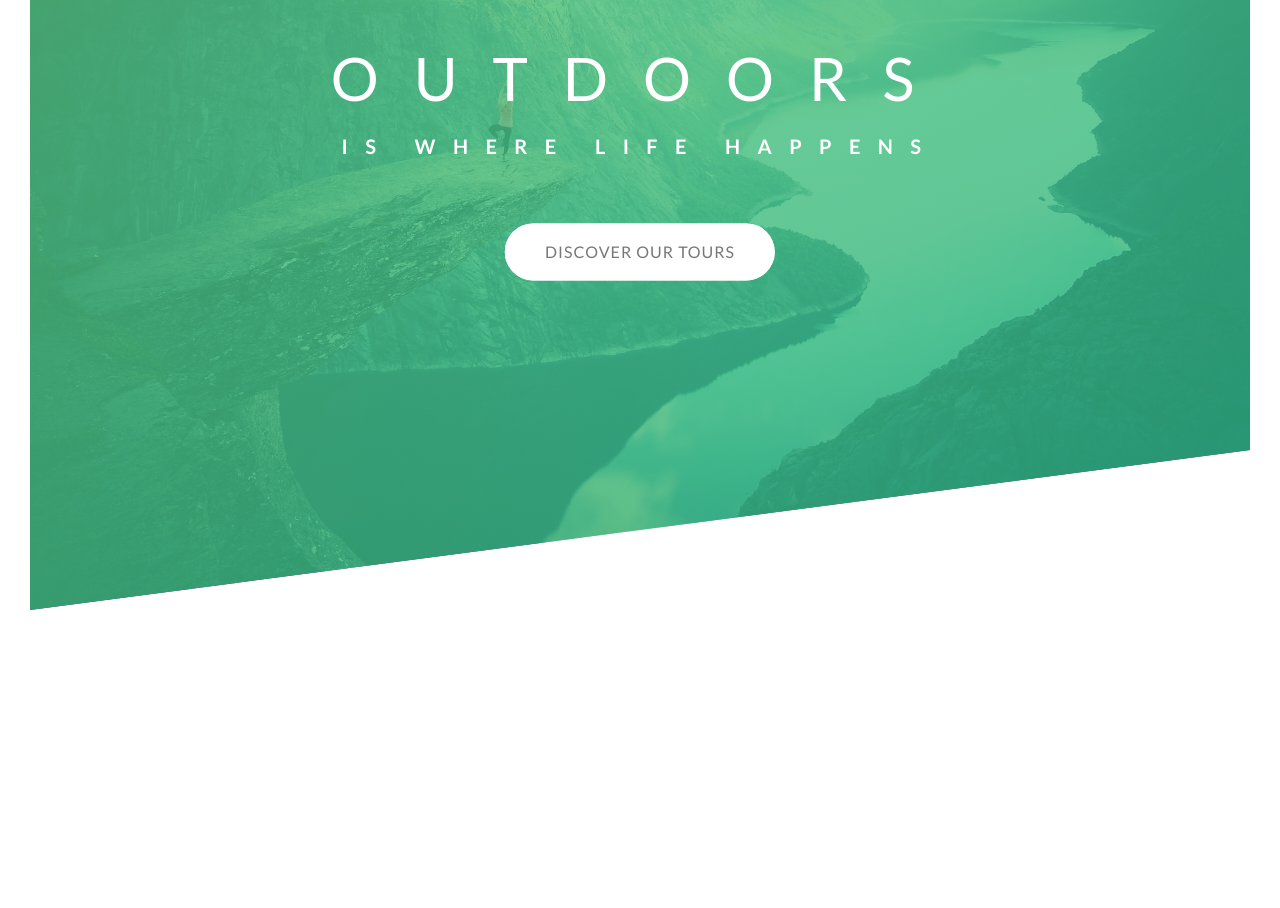
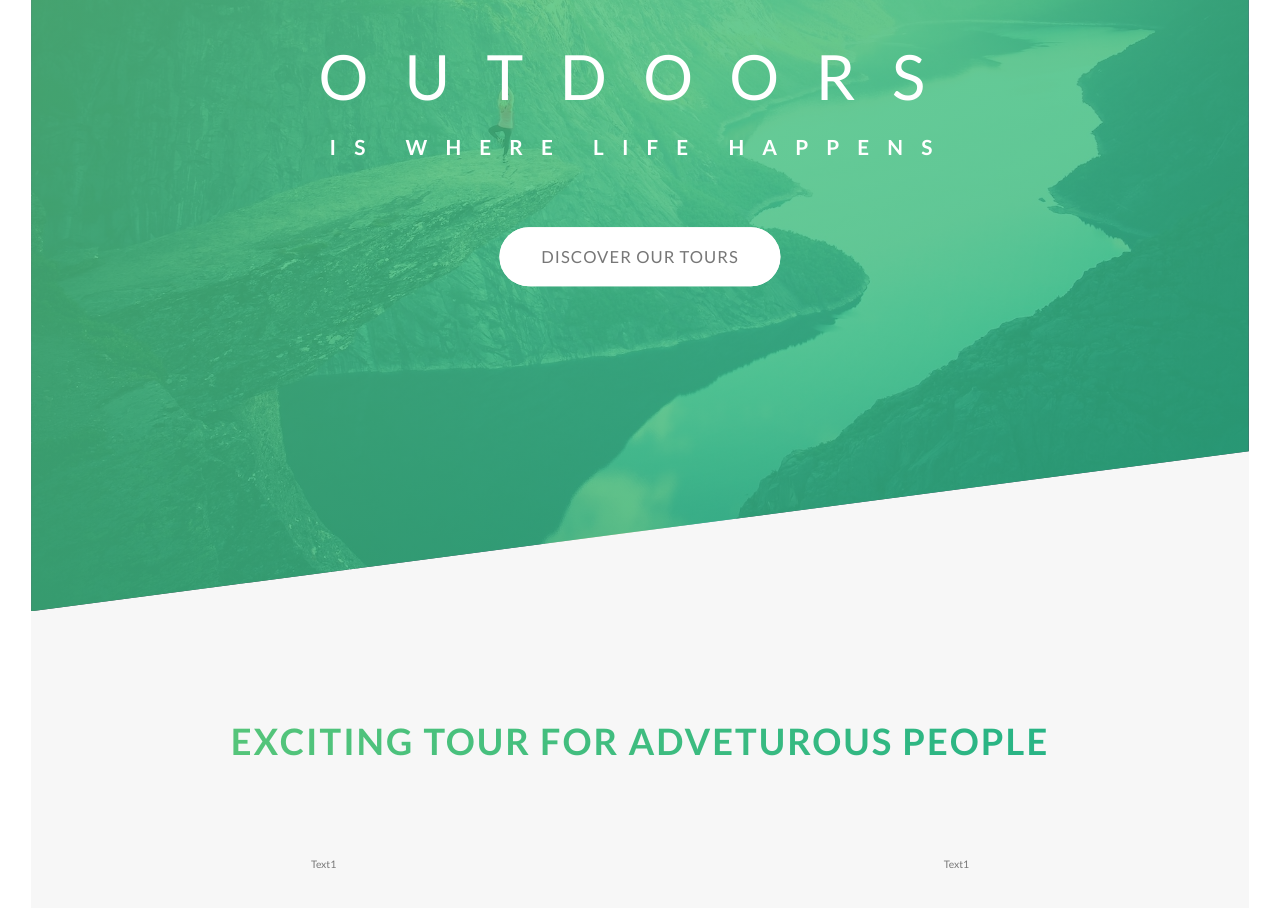
Before and after one commit to FariborzBagherzadeh/natours, a React (Create React App) app: page / in a window 1280 px wide. Shown: the part 180-1088 px from the top of the page. Before the commit the page ends 820 px from the top, so only its background shows below. Built offline with nearby package versions, Linux system fonts and the light colour scheme.

Commit message:
about section was added part 1

```diff
--- a/package.json
+++ b/package.json
@@ -3,6 +3,9 @@
   "version": "0.1.0",
   "private": true,
   "dependencies": {
+    "@emotion/react": "^11.7.1",
+    "@emotion/styled": "^11.6.0",
+    "@mui/material": "^5.4.1",
     "@testing-library/jest-dom": "^5.16.2",
     "@testing-library/react": "^12.1.2",
     "@testing-library/user-event": "^13.5.0",
--- a/src/App.jsx
+++ b/src/App.jsx
@@ -1,9 +1,13 @@
 import "./App.scss";
+
 import Header from "./components/header/header";
+import About from "./components/about/about";
+
 function App() {
   return (
     <div className="App">
      <Header/>
+     <About/>
     </div>
   );
 }
--- a/src/App.scss
+++ b/src/App.scss
@@ -0,0 +1,43 @@
+//Animations Start
+@keyframes moveInLeft {
+  0% {
+    opacity: 0;
+    transform: translateX(-10rem);
+  }
+  80% {
+    transform: translateX(1rem);
+  }
+  100% {
+    opacity: 1;
+    transform: translate(0);
+  }
+}
+
+@keyframes moveInRight {
+  0% {
+    opacity: 0;
+    transform: translateX(10rem);
+  }
+  80% {
+    transform: translateX(-1rem);
+  }
+  100% {
+    opacity: 1;
+    transform: translate(0);
+  }
+}
+@keyframes moveInBottom {
+  0% {
+    opacity: 0;
+    transform: translateY(10rem);
+  }
+  80% {
+    transform: translateY(-1rem);
+  }
+  100% {
+    opacity: 1;
+    transform: translate(0);
+  }
+}
+
+//Animations End
--- /dev/null
+++ b/src/components/about/about.jsx
@@ -0,0 +1,33 @@
+import React from "react";
+import { Grid } from "@mui/material";
+import "./about.scss";
+
+function about() {
+  return (
+    <section className="section-about">
+      <div className="u-center-text u-margin-bottom-8">
+        <h2 className="heading-secondary">
+          Exciting tour for adveturous people
+        </h2>
+      </div>
+      <Grid
+      className="section-about-grid"
+        container
+        columnSpacing={6}
+        rowSpacing={12}
+        direction="row"
+        justifyContent="center"
+        alignItems="center"
+      >
+        <Grid item xs={12} sm={12} md={6} lg={6} xl={6}>
+          Text1
+        </Grid>
+        <Grid item xs={12} sm={12} md={6} lg={6} xl={6}>
+          Text1
+        </Grid>
+      </Grid>
+    </section>
+  );
+}
+
+export default about;
--- /dev/null
+++ b/src/components/about/about.scss
@@ -0,0 +1,37 @@
+@import "../../index.scss";
+
+.section-about {
+  background-color: $color-grey-light-1;
+  padding: 25rem 0;
+  margin-top: -20vh;
+  .u-margin-bottom-8 {
+    margin-bottom: 8rem;
+  }
+  .u-center-text {
+    text-align: center;
+    .heading-secondary {
+      font-size: 3.5rem;
+      text-transform: uppercase;
+      font-weight: 700;
+      display: inline-block;
+      letter-spacing: 2px;
+      background-image: linear-gradient(
+        to right,
+        $color-primary-light,
+        $color-primary-dark
+      );
+      background-clip: inherit;
+      -webkit-background-clip: text;
+      color: transparent;
+      transition: all 0.2s ease;
+      &:hover {
+        transform: skewX(2deg) skewY(5deg) scale(1.1);
+        text-shadow: 0.5rem 1rem 2rem rgba($color: #000000, $alpha: 0.2);
+      }
+    }
+  }
+  .section-about-grid{
+      text-align: center;
+
+  }
+}
--- a/src/components/header/header.jsx
+++ b/src/components/header/header.jsx
@@ -8,7 +8,7 @@ function header() {
     <div>
          <header className="header">
         <div className="header__logo-box">
-          <img src={logo} alt="logo" className="header__logo" />
+          <img src={logo} alt="logo" />
         </div>
         <div className="header__text-box">
           <h1 className="heading-primary">
--- a/src/components/header/header.scss
+++ b/src/components/header/header.scss
@@ -1,10 +1,12 @@
-@use '../../index.scss' as v;
+@import "../../index.scss";
+@import "../../App.scss";
+
 .header {
   height: 95vh;
   background-image: linear-gradient(
       to right bottom,
-      rgba(v.$color-primary-light, 0.8),
-      rgba(v.$color-primary-dark, 0.8)
+      rgba($color-primary-light, 0.8),
+      rgba($color-primary-dark, 0.8)
     ),
     url(../../img/hero.jpg);
   background-size: cover;
@@ -12,16 +14,17 @@
   clip-path: polygon(0 0, 100% 0, 100% 75vh, 0 100%);
   position: relative;
 
-  .header__logo-box {
+  &__logo-box {
     position: absolute;
     top: 4rem;
     left: 4rem;
 
-    .header__logo {
+    img {
       height: 3.5rem;
     }
   }
-  .header__text-box {
+
+  &__text-box {
     position: absolute;
     top: 40%;
     left: 50%;
@@ -29,28 +32,28 @@
     text-align: center;
 
     .heading-primary {
-      color: #fff;
+      color: $color-white;
       text-transform: uppercase;
       backface-visibility: hidden;
       margin-bottom: 6rem;
-    }
-
-    .heading-primary-main {
+      &-main {
         display: block;
         font-size: 6rem;
         font-weight: 400;
         letter-spacing: 3.5rem;
         animation: moveInLeft 1.2s ease-out;
       }
-    .heading-primary-sub {
+      &-sub {
         display: block;
         font-size: 2rem;
         font-weight: 700;
         letter-spacing: 1.74rem;
         animation: moveInRight 1.2s ease-out;
       }
-    .btn:link,
-    .btn:visited {
+    }
+    .btn {
+      &:link,
+      &:visited {
         text-transform: uppercase;
         text-decoration: none;
         padding: 1.5rem 4rem;
@@ -60,21 +63,27 @@
         position: relative;
         font-size: 1.6rem;
       }
-    .btn:hover {
+      &:hover {
         transform: translateY(-0.3rem);
-      box-shadow: 0 10px 20px rgba(0, 0, 0, 0.2);
+        box-shadow: 0 10px 20px rgba($color-black, 0.2);
+        &::after {
+          transform: scaleX(1.4) scaleY(1.6);
+          opacity: 0;
         }
-    .btn:active {
+      }
+      &:active {
         transform: translateY(-0.1rem);
-      box-shadow: 0 0.5rem 1rem rgba(0, 0, 0, 0.2);
+        box-shadow: 0 0.5rem 1rem rgba($color-black, 0.2);
       }
-    .btn--white {
-      background-color: #fff;
-      color: #777;
+      &--white {
+        background-color: $color-white;
+        color: $color-grey-dark;
         letter-spacing: 0.1rem;
+        &::after {
+          background-color: $color-white;
         }
-
-    .btn::after {
+      }
+      &::after {
         content: "";
         display: inline-block;
         height: 100%;
@@ -87,55 +96,10 @@
         transition: all 0.4s;
         opacity: 1;
       }
-    .btn--white::after {
-      background-color: #fff;
-    }
-    .btn:hover::after {
-      transform: scaleX(1.4) scaleY(1.6);
-      opacity: 0;
-    }
-    .btn--animated {
+
+      &--animated {
         animation: moveInBottom 1s ease-in-out 0.2s backwards;
       }
     }
-  @keyframes moveInLeft {
-    0% {
-      opacity: 0;
-      transform: translateX(-10rem);
-    }
-    80% {
-      transform: translateX(1rem);
-    }
-    100% {
-      opacity: 1;
-      transform: translate(0);
   }
 }
-
-  @keyframes moveInRight {
-    0% {
-      opacity: 0;
-      transform: translateX(10rem);
-    }
-    80% {
-      transform: translateX(-1rem);
-    }
-    100% {
-      opacity: 1;
-      transform: translate(0);
-    }
-  }
-  @keyframes moveInBottom {
-    0% {
-      opacity: 0;
-      transform: translateY(10rem);
-    }
-    80% {
-      transform: translateY(-1rem);
-    }
-    100% {
-      opacity: 1;
-      transform: translate(0);
-    }
-  }
-}
--- a/src/index.scss
+++ b/src/index.scss
@@ -1,6 +1,10 @@
 $color-primary: #7ed56f;
 $color-primary-light: #55c57a;
 $color-primary-dark: #28b485;
+$color-black: #000;
+$color-white: #fff;
+$color-grey-dark: #777;
+$color-grey-light-1: #f7f7f7;
 *,
 *::after,
 *::before {
@@ -9,7 +13,7 @@ $color-primary-dark: #28b485;
   box-sizing: inherit;
 }
 html {
-  font-size: 62.5%;
+  font-size: 65%;
 }
 body {
   font-family: "Lato", sans-serif;
```
Also changed, not shown: 1 other file (tests, documents, lock files or other folders). Lines whose indentation alone changed are shown as unchanged.
